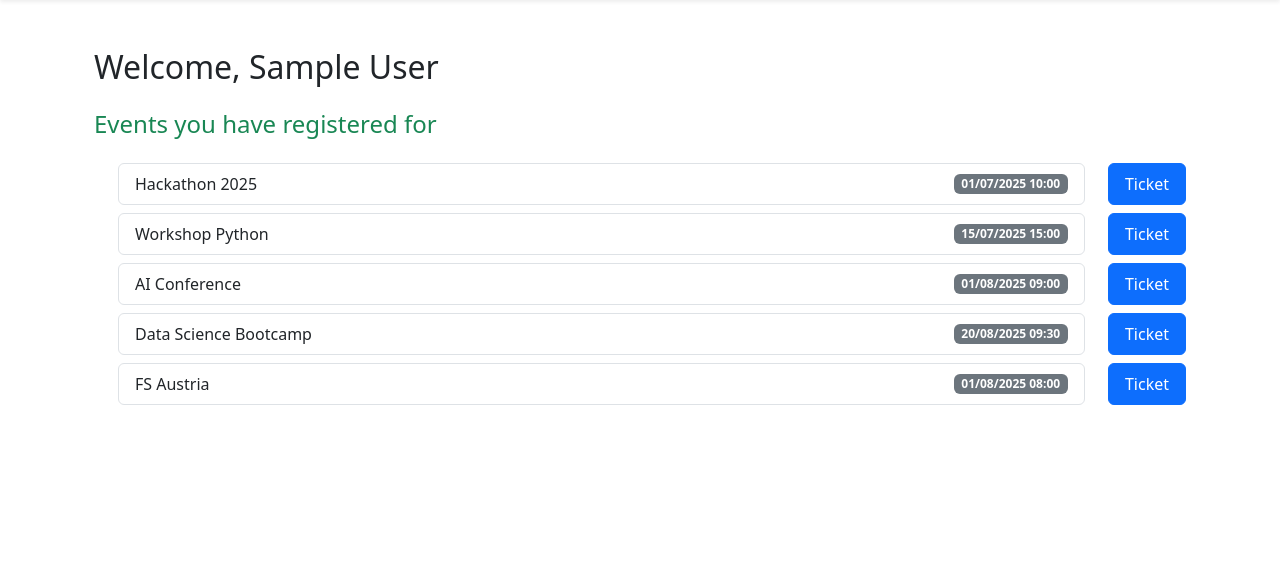
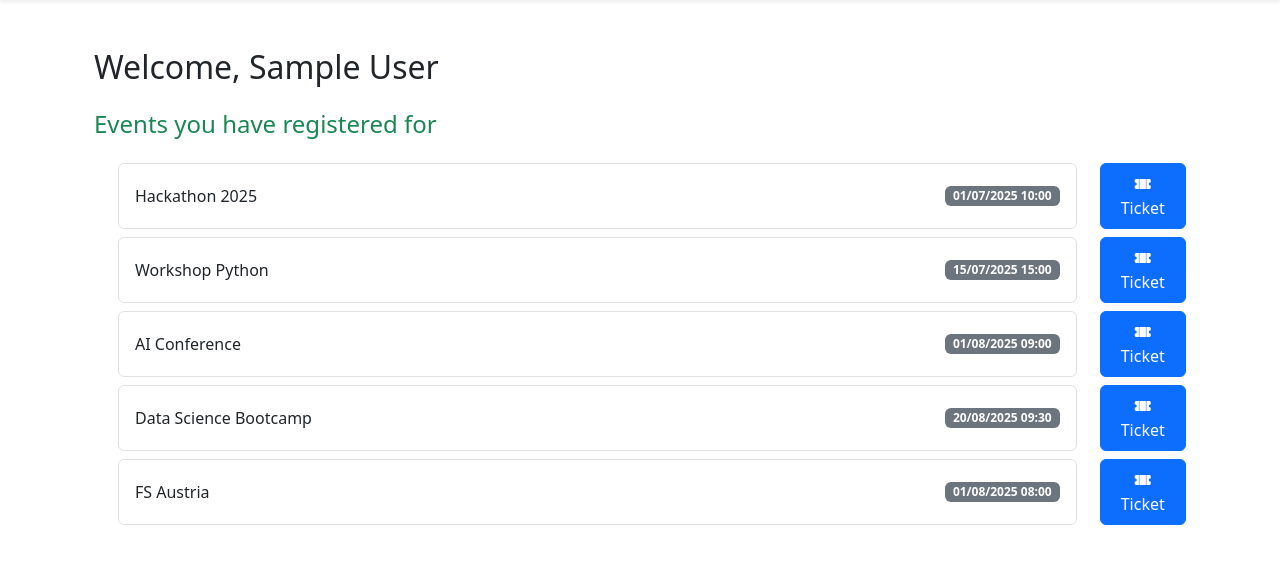
Before and after one commit to salvatore-greco/Elaborato-PPM-Backend, a Django app: template templates/profile.html in a window 1280 px wide. Shown: the part 64-628 px from the top of the page. Run offline with Django 5.2, Linux system fonts and the light colour scheme; data comes from the database, SQL or seed files in the repository; the template is opened without the code that fills it: values that come from a table or form of the project are taken from there, most other values are stand-ins (such as "Sample title", 1, 10 or a date in 2020); some libraries are stand-ins or nearby versions.

Commit message:
fix: added button to access ticket and scan ticket

```diff
--- a/templates/profile.html
+++ b/templates/profile.html
@@ -23,7 +23,7 @@
                         {{ event.name }}
                         <span class="badge bg-secondary">{{ event.date }}</span>
                     </a>
-                    <a href="{% url 'events:ticket-qr' event.id %}" class="btn btn-success list-group-item active rounded">Ticket</a>
+                    <a href="{% url 'events:ticket-qr' event.id %}" class="btn btn-success list-group-item active rounded {% if user.is_organizer %} d-none{% endif %}"><i class="bi bi-ticket-perforated-fill"></i >Ticket</a>
                 </div>
             {% endfor %}
         {% else %}
@@ -31,5 +31,6 @@
                 No events found.
             </div>
         {% endif %}
+        <a href="{% url 'events:checkin' %}" class="btn btn-primary {% if not user.is_organizer %}d-none{% endif %}"><i class="bi bi-upc-scan"></i> Scan ticket</a>
     </div>
 {% endblock %}
```
